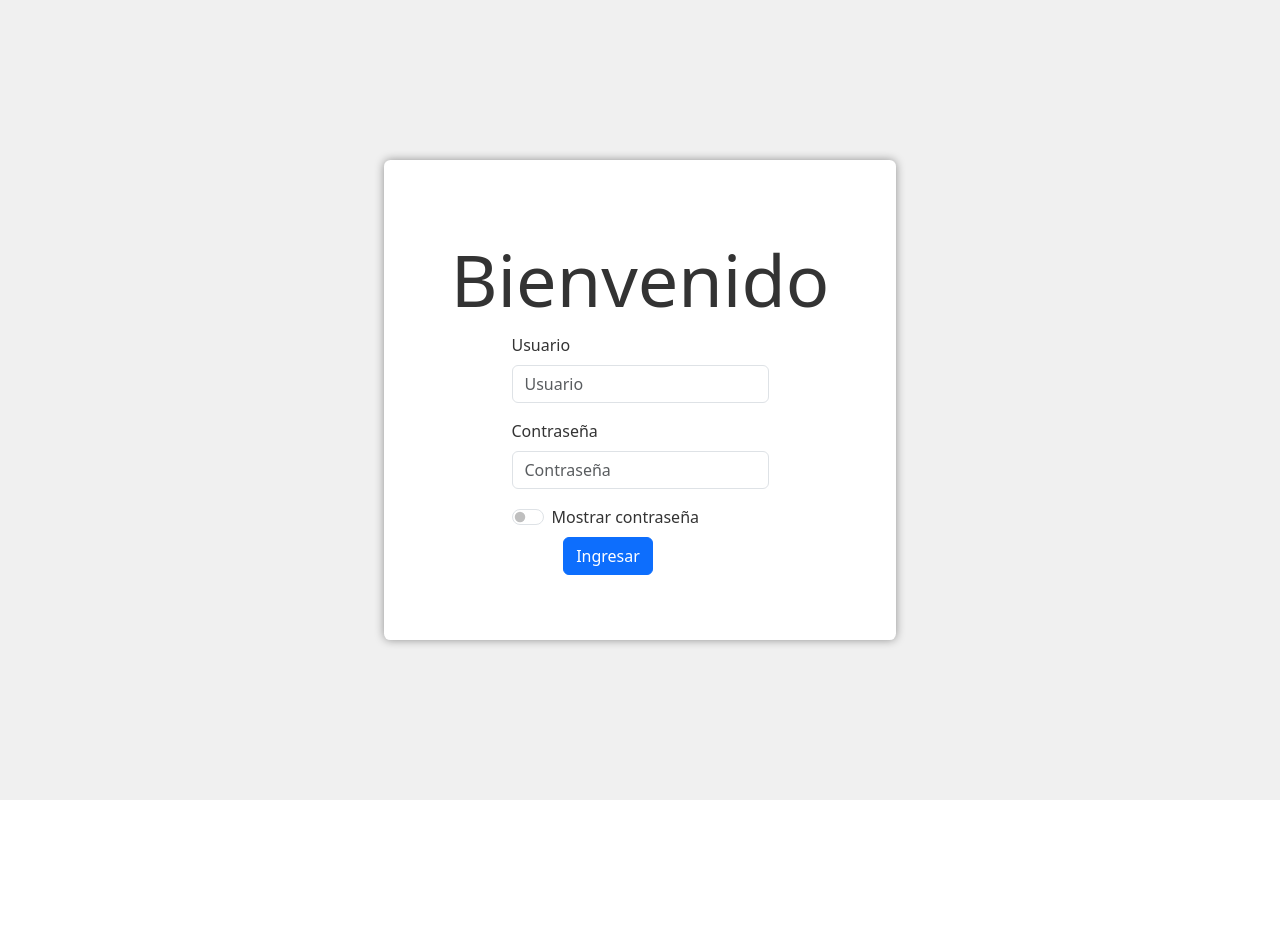
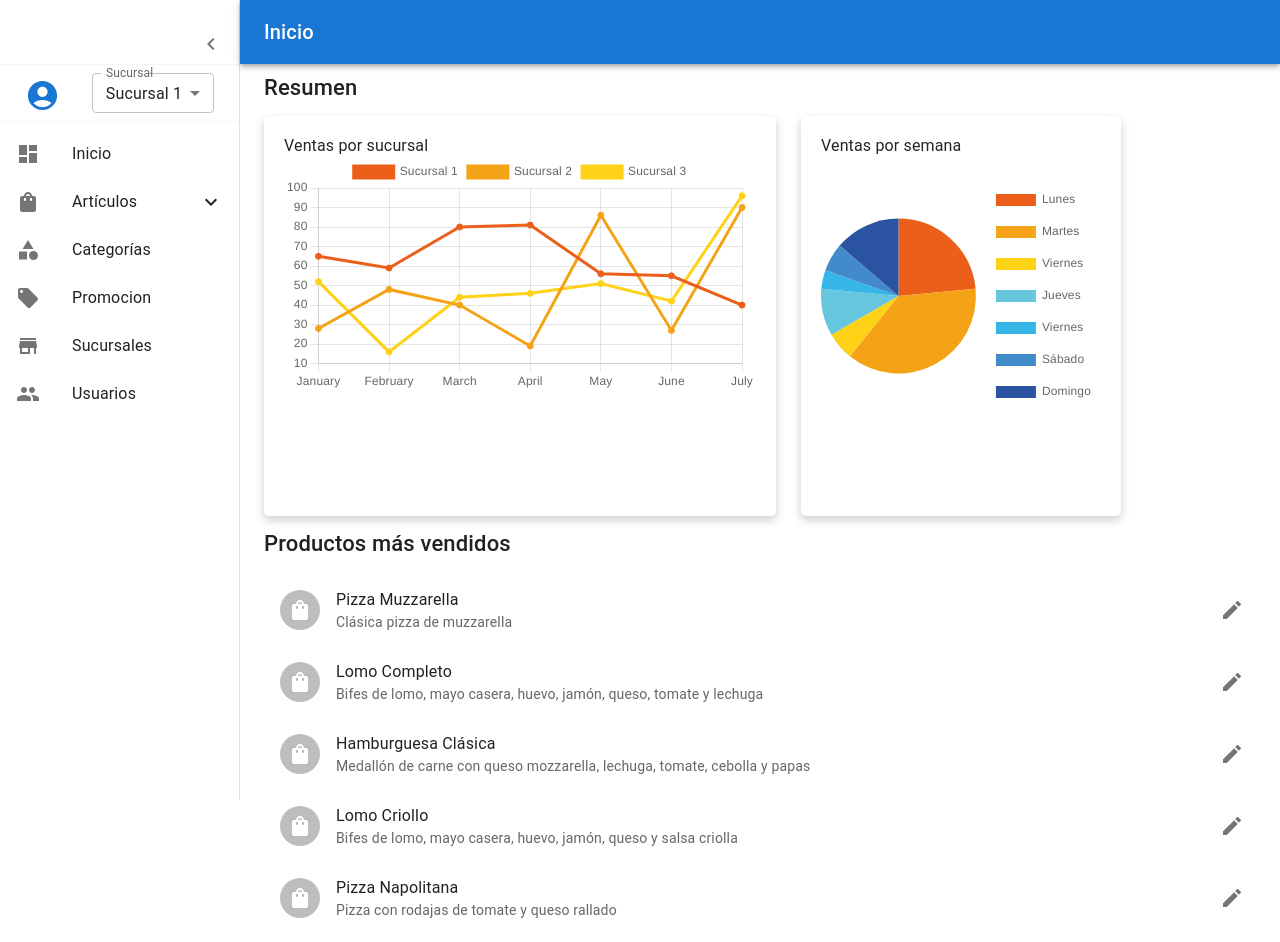
Before and after one commit to RamaFurtado/Dashboard, a React (Vite) app: page /inicio in a window 1280 px wide. Before the commit this address led to /login. Before the commit the page ends 800 px from the top, so only its background shows below. Built offline with nearby package versions, Linux system fonts and the light colour scheme.

Commit message:
Añadido el ruteo para las secciones de la página, removido estado de redux

```diff
--- a/package.json
+++ b/package.json
@@ -14,7 +14,7 @@
     "@emotion/react": "^11.11.4",
     "@emotion/styled": "^11.11.5",
     "@mui/icons-material": "^5.15.17",
-    "@mui/material": "^5.15.17",
+    "@mui/material": "^5.15.18",
     "@mui/styled-engine-sc": "^6.0.0-alpha.18",
     "@reduxjs/toolkit": "^2.2.3",
     "bootstrap": "^5.3.3",
--- a/src/App.tsx
+++ b/src/App.tsx
@@ -11,15 +11,49 @@ function App() {
     <BrowserRouter>
       <Routes>
         <Route index path="/login" element={<Login />} />
-        <Route path="/empresa" element={<SeccionEmpresa/>} />
-        <Route path="/empresa/:id/sucursal" element={<SeccionSucursal/>} />
-        <Route
-          path="/app"
-          element={
-            <Box sx={{ display: 'flex' }}>
-              <PersistentDrawerLeft />
-            </Box>
-          }
+        <Route path="/empresa" element={<SeccionEmpresa />} />
+        <Route path="/empresa/:id/sucursal" element={<SeccionSucursal />} />
+        <Route path="/inicio" element={
+          <Box sx={{ display: 'flex' }}>
+            <PersistentDrawerLeft sectionName="Inicio" />
+          </Box>
+        }
+        />
+        <Route path="/articulo-manufacturado" element={
+          <Box sx={{ display: 'flex' }}>
+            <PersistentDrawerLeft sectionName="Artículos manufacturados" />
+          </Box>
+        }
+        />
+        <Route path="/articulo-insumo" element={
+          <Box sx={{ display: 'flex' }}>
+            <PersistentDrawerLeft sectionName="Insumos" />
+          </Box>
+        }
+        />
+        <Route path="/categoria" element={
+          <Box sx={{ display: 'flex' }}>
+            <PersistentDrawerLeft sectionName="Categorías" />
+          </Box>
+        }
+        />
+        <Route path="/promocion" element={
+          <Box sx={{ display: 'flex' }}>
+            <PersistentDrawerLeft sectionName="Promociones" />
+          </Box>
+        }
+        />
+        <Route path="/sucursal" element={
+          <Box sx={{ display: 'flex' }}>
+            <PersistentDrawerLeft sectionName="Sucursales" />
+          </Box>
+        }
+        />
+        <Route path="/usuario" element={
+          <Box sx={{ display: 'flex' }}>
+            <PersistentDrawerLeft sectionName="Usuarios" />
+          </Box>
+        }
         />
         <Route path="*" element={<Navigate to="/login" replace />} />
       </Routes>
--- a/src/components/pages/Articulos/Manufacturados/SeccionManufacturados.tsx
+++ b/src/components/pages/Articulos/Manufacturados/SeccionManufacturados.tsx
@@ -7,7 +7,6 @@ import Swal from "sweetalert2";
 import * as Yup from 'yup';
 import GenericTable from "../../../ui/Generic/GenericTable/GenericTable";
 import { Loader } from "../../../ui/Loader/Loader";
-import { GenericModal } from "../../../ui/modals/GenericModal";
 import { ModalManufacturado } from "../../../ui/modals/ModalArticulos/ModalManufacturados";
 
 import "./manufacturados.css";
--- a/src/components/pages/Inicio/SeccionInicio.tsx
+++ b/src/components/pages/Inicio/SeccionInicio.tsx
@@ -1,6 +1,5 @@
 import * as React from "react";
-import { useAppDispatch } from "../../../hooks/redux";
-import { setCurrentSection } from "../../../redux/slices/SectionReducer";
+import { useNavigate } from "react-router-dom";
 
 import List from "@mui/material/List";
 import ListItem from "@mui/material/ListItem";
@@ -25,23 +24,19 @@ import {
 import { Pie, Line } from "react-chartjs-2";
 import "./inicio.css";
 
-interface ISeccionInicio {
-  setSection: (state: string) => void;
-}
+export const SeccionInicio = () => {
 
-export const SeccionInicio = ({ setSection }: ISeccionInicio) => {
   ChartJS.register(
     ArcElement,
     Tooltip,
     Legend,
+    LinearScale,
     CategoryScale,
-    LinearScale,
     PointElement,
     LineElement,
     Title,
-    Tooltip,
-    Legend
   );
+  const navigate = useNavigate();
 
   const pieData = {
     labels: [
@@ -159,12 +154,6 @@ export const SeccionInicio = ({ setSection }: ISeccionInicio) => {
     },
   };
 
-  // const currentSection: string = useAppSelector((state) => state.sectionReducer.sectionActual);
-  const dispatch = useAppDispatch();
-  const handleSectionChange = (newSection: string) => {
-    setSection(newSection);
-    dispatch(setCurrentSection(newSection));
-  };
 
   const [dense, setDense] = React.useState(false);
   const [secondary, setSecondary] = React.useState(true);
@@ -219,7 +208,7 @@ export const SeccionInicio = ({ setSection }: ISeccionInicio) => {
               <ListItem key={index}
                 secondaryAction={
                   <IconButton
-                    onClick={() => handleSectionChange("Productos")}
+                    onClick={() => navigate("/inicio")} //cambiar al modal correspondiente
                     edge="end"
                     aria-label="edit"
                   >
@@ -233,8 +222,8 @@ export const SeccionInicio = ({ setSection }: ISeccionInicio) => {
                   </Avatar>
                 </ListItemAvatar>
                 <ListItemText
-                  primary={nombre} // Use the correct variable name 'nombre'
-                  secondary={secondary ? descripcion : null} // Provide an initializer for the shorthand property 'descripcion'
+                  primary={nombre}
+                  secondary={secondary ? descripcion : null}
                 />
               </ListItem>
             );
--- a/src/components/ui/Sidebar/Sidebar.tsx
+++ b/src/components/ui/Sidebar/Sidebar.tsx
@@ -1,13 +1,10 @@
 import * as React from "react";
-import { useAppDispatch, useAppSelector } from "../../../hooks/redux";
-import { setCurrentSection } from "../../../redux/slices/SectionReducer";
+import { useNavigate } from "react-router-dom";
 import { SeccionInicio } from "../../pages/Inicio/SeccionInicio";
-// import { SeccionArticulos } from "../../pages/Articulos/SeccionArticulos";
 import { SeccionInsumos } from "../../pages/Articulos/Insumos/SeccionInsumos";
 import { SeccionManufacturados } from "../../pages/Articulos/Manufacturados/SeccionManufacturados";
 import { SeccionCategorias } from "../../pages/Categorias/SeccionCategorias";
 import { SeccionPromocion } from "../../pages/Promociones/SeccionPromociones";
-// import { SeccionEmpresa } from "../../pages/Empresa/SeccionEmpresa";
 import { SeccionUsuarios } from "../../pages/Usuarios/SeccionUsuarios";
 import SeccionSucursal from "../../pages/Sucursal/SeccionSucursal";
 
@@ -44,6 +41,7 @@ import {
   Select,
   SelectChangeEvent,
 } from "@mui/material";
+import { useAppSelector } from "../../../hooks/redux";
 
 const drawerWidth = 240;
 
@@ -102,6 +100,7 @@ const DrawerHeader = styled("div")(({ theme }) => ({
 interface IDashboardItem {
   text: string;
   icon: JSX.Element;
+  route?: string;
   subItems?: IDashboardItem[];
 }
 
@@ -115,6 +114,7 @@ const dashboardItems: IDashboard = {
     {
       text: "Inicio",
       icon: <DashboardIcon />,
+      route: "inicio"
     },
     {
       text: "Artículos",
@@ -123,32 +123,34 @@ const dashboardItems: IDashboard = {
         {
           text: "Manufacturados",
           icon: <ShoppingBagIcon />,
+          route: "articulo-manufacturado"
         },
         {
           text: "Insumos",
           icon: <ShoppingBagIcon />,
+          route: "articulo-insumo"
         },
       ],
     },
     {
       text: "Categorías",
       icon: <CategoryIcon />,
+      route: "categoria"
     },
     {
       text: "Promocion",
       icon: <LocalOfferIcon />,
+      route: "promocion"
     },
-    // {
-    //   text: "Empresa",
-    //   icon: <DomainIcon />,
-    // },
     {
       text: "Sucursales",
-      icon: <StoreIcon />
+      icon: <StoreIcon />,
+      route: "sucursal"
     },
     {
       text: "Usuarios",
       icon: <GroupIcon />,
+      route: "usuario"
     },
   ],
 };
@@ -156,7 +158,7 @@ const dashboardItems: IDashboard = {
 //-------------------------------------------------------------------------------------------------------------
 
 // COMPONENTE PRINCIPAL
-export default function PersistentDrawerLeft() {
+export default function PersistentDrawerLeft({ sectionName }: { sectionName: string }) {
   const theme = useTheme();
   const [open, setOpen] = React.useState(true);
   const [openSubMenu, setOpenSubMenu] = React.useState<{
@@ -170,42 +172,22 @@ export default function PersistentDrawerLeft() {
     }));
   };
 
-  // --------------------------------- CARGAR ESTADO 'SECTION' -------------------------------
-  // Manejo del estado de la sección actual
-  const currentSection: string = useAppSelector(
-    (state) => state.sectionReducer.sectionActual
-  );
-  const dispatch = useAppDispatch();
-
-  const [section, setSection] = React.useState<string>("Inicio");
-
-  //Actualiza el estado de redux de 'currentSection' al cambiar de sección
-  React.useEffect(() => {
-    setSection(currentSection);
-  }, [currentSection]);
-
-  const handleSectionChange = (newSection: string) => {
-    setSection(newSection);
-    dispatch(setCurrentSection(newSection));
-  }
+  const navigate = useNavigate();
 
   // Función para renderizar la sección correspondiente en función del estado actual
   const dashboardSection = (seccionActual: string) => {
+    console.log(seccionActual)
     switch (seccionActual) {
       case "Inicio":
-        return <SeccionInicio setSection={setSection} />;
-      case "Artículos":
-        return <h2>Artículos</h2>;
-      case "Manufacturados":
+        return <SeccionInicio />;
+      case "Artículos manufacturados":
         return <SeccionManufacturados />;
       case "Insumos":
         return <SeccionInsumos />;
       case "Categorías":
         return <SeccionCategorias />;
-      case "Promocion":
+      case "Promociones":
         return <SeccionPromocion />;
-      // case "Empresa":
-      //   return <SeccionEmpresa />;
       case "Sucursales":
         return <SeccionSucursal />;
       case "Usuarios":
@@ -248,7 +230,7 @@ export default function PersistentDrawerLeft() {
             <MenuIcon />
           </IconButton>
           <Typography variant="h6" noWrap component="div">
-            Dashboard
+            {sectionName}
           </Typography>
         </Toolbar>
       </AppBar>
@@ -290,7 +272,7 @@ export default function PersistentDrawerLeft() {
             aria-label="user"
             color="primary"
             onClick={() => {
-              handleSectionChange("Usuarios");
+              handleChange
             }}
           >
             <AccountCircle fontSize="large" />
@@ -302,9 +284,8 @@ export default function PersistentDrawerLeft() {
               id="demo-select-small"
               value={branch}
               label="Branch"
-              onChange={handleChange}
             >
-              <MenuItem value={"sucursal1"}>Sucursal 1</MenuItem> {/* TODO: Renderizar sucursales disponibles según la empresa */}
+              <MenuItem value={"sucursal1"}>Sucursal 1</MenuItem> {/*TODO: Renderizar sucursales disponibles según la empresa*/}
               <MenuItem value={"sucursal2"}>Sucursal 2</MenuItem>
             </Select>
           </FormControl>
@@ -312,13 +293,14 @@ export default function PersistentDrawerLeft() {
         <Divider />
         <List>
           {/* recorre y renderiza la lista de secciones */}
-          {dashboardItems.list.map(({ text, icon, subItems }, index) => (
+          {dashboardItems.list.map(({ text, icon, subItems, route }, index) => (
             <div key={index}>
               <ListItem
                 onClick={() => {
-                  handleSectionChange(text);
                   if (subItems) {
                     handleSubMenuClick(text);
+                  } else {
+                    navigate(`/${route}`);
                   }
                 }}
                 disablePadding
@@ -336,7 +318,7 @@ export default function PersistentDrawerLeft() {
                     {subItems.map((subItem, subIndex) => (
                       <ListItem
                         key={`${index}-${subIndex}`}
-                        onClick={() => handleSectionChange(subItem.text)}
+                        onClick={() => navigate(`/${subItem.route}`)}
                         disablePadding
                         sx={{ pl: 4 }}
                       >
@@ -354,7 +336,9 @@ export default function PersistentDrawerLeft() {
         </List>
       </Drawer>
       <Main style={{ marginTop: "36px" }} open={open}>
-        {dashboardSection(section)}
+        {
+          dashboardSection(sectionName)
+        }
       </Main>
     </Box>
   );
--- a/src/redux/slices/SectionReducer.ts
+++ /dev/null
@@ -1,22 +0,0 @@
-import { PayloadAction, createSlice } from "@reduxjs/toolkit";
-
-interface IInitialState {
-    sectionActual: string;
-}
-
-const initialState: IInitialState = {
-    sectionActual: "Inicio",
-}
-
-export const SectionReducer = createSlice({
-    name: "SectionReducer",
-    initialState,
-    reducers: {
-        setCurrentSection(state, action: PayloadAction<string>) {
-            state.sectionActual = action.payload
-        }
-    }
-})
-
-export const { setCurrentSection } = SectionReducer.actions
-export default SectionReducer.reducer
--- a/src/redux/store.ts
+++ b/src/redux/store.ts
@@ -1,12 +1,10 @@
 
 import { configureStore } from "@reduxjs/toolkit";
-import SectionReducer from "./slices/SectionReducer";
 import TableReducer from "./slices/TablaReducer";
 import SucursalReducer from "./slices/SucursalReducer";
 
 export const store = configureStore({
   reducer: {
-    sectionReducer: SectionReducer,
     tableReducer: TableReducer,
     sucursalReducer: SucursalReducer,
   },
```
Also changed, not shown: 1 other file (tests, documents, lock files or other folders).
